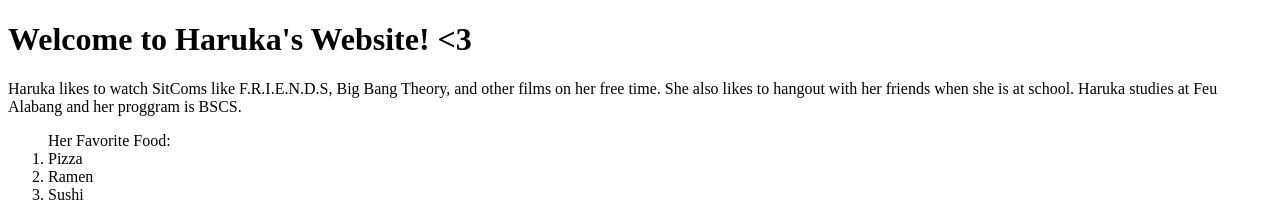
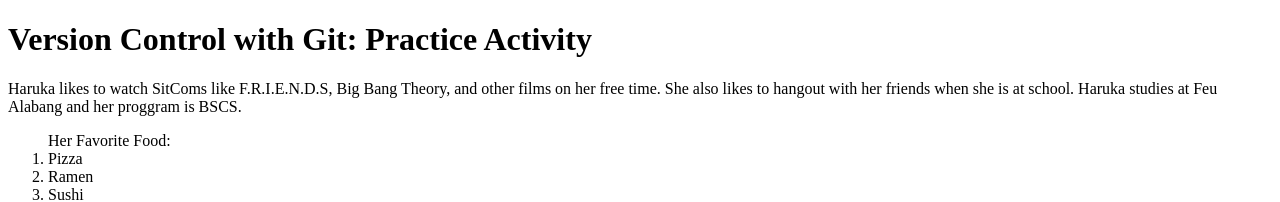
Before and after one commit to harukagab123/AN32-Ito-MA1, a plain HTML site: page index.html in a window 1280 px wide. Shown: the top 202 px of the page. Drawn offline with Linux system fonts and the light colour scheme.

Commit message:
Commit 6: Modify heading text

```diff
--- a/index.html
+++ b/index.html
@@ -4,7 +4,7 @@
 	<title>Git Version Control Practice</title>
 </head>
 <body>
-	<h1>Welcome to Haruka's Website! <3</h1>
+	<h1>Version Control with Git: Practice Activity</h1>
 	<p>Haruka likes to watch SitComs like F.R.I.E.N.D.S, Big Bang Theory, and other films on her free time. She also likes to hangout with her friends when she is at school. Haruka studies at Feu Alabang and her proggram is BSCS.</p>
 	<ol> Her Favorite Food:
 		<li>Pizza</li>
```
